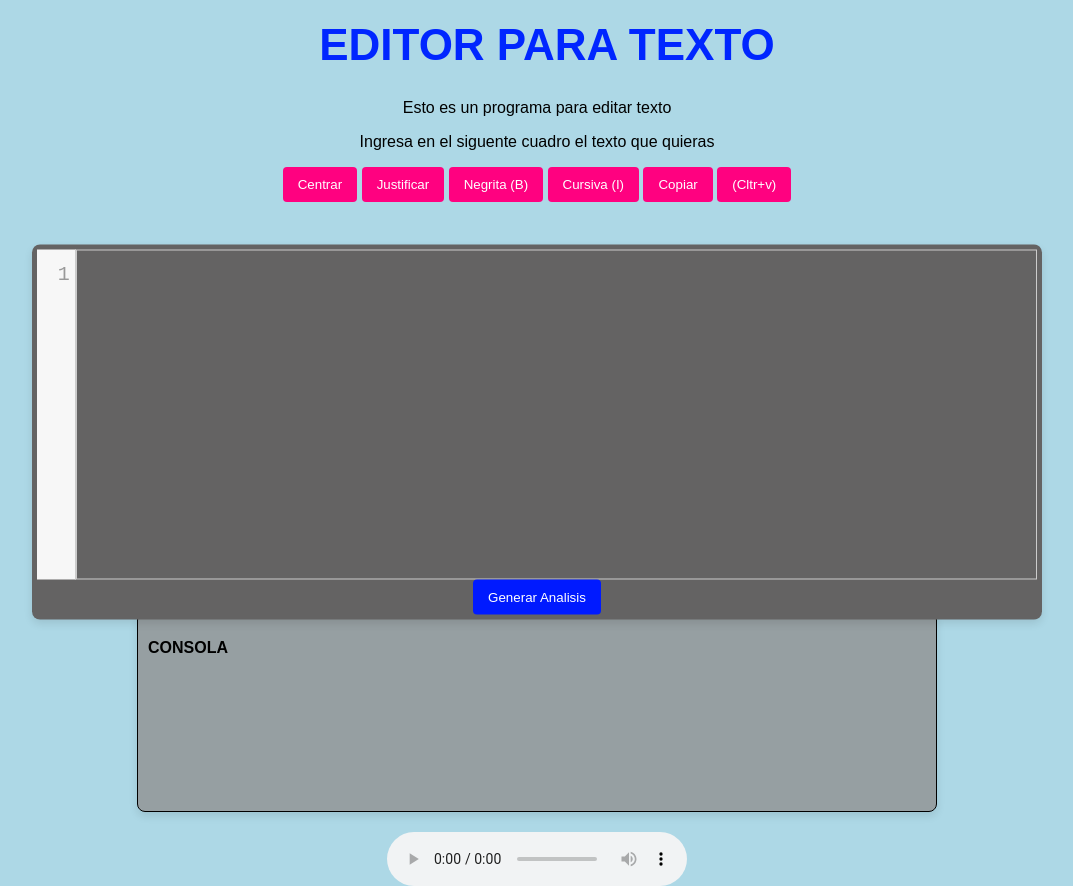
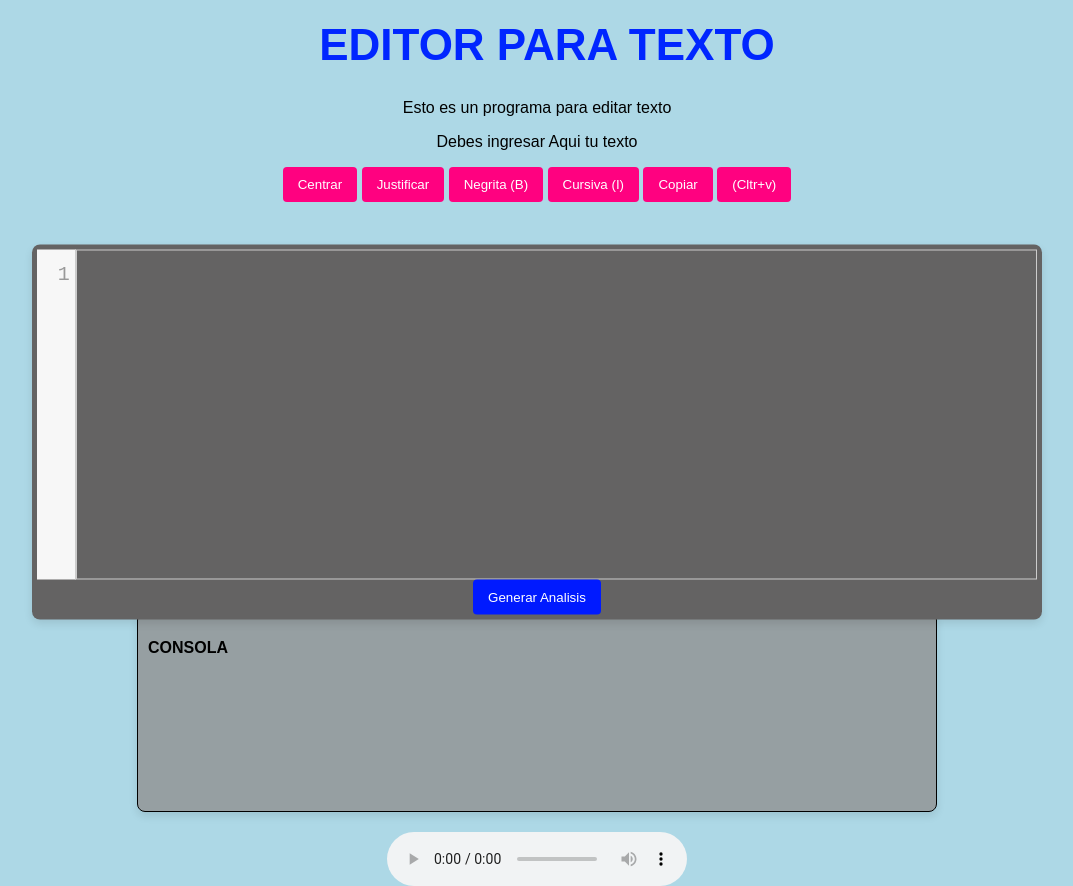
Before and after one commit to DannyQuito/Editor-Web, a plain HTML site: page index.html in a window 1280 px wide. Shown: the whole page, without its empty margins (103-1176 px from the left). Drawn offline with Linux system fonts and the light colour scheme.

Commit message:
Cambie la descripcion

```diff
--- a/index.html
+++ b/index.html
@@ -11,7 +11,7 @@
     <div class="contenedorCabeza">
         <h1 class="tituloCabeza">EDITOR PARA TEXTO</h1>
         <p>Esto es un programa para editar texto</p>
-        <p>Ingresa en el siguente cuadro el texto que quieras</p>
+        <p>Debes ingresar Aqui tu texto</p>
         <!-- Contenedor para los botones de formato -->
         <div class="format-buttons">
             <button type="button" onclick="formatText('justifyCenter')">Centrar</button>
```
